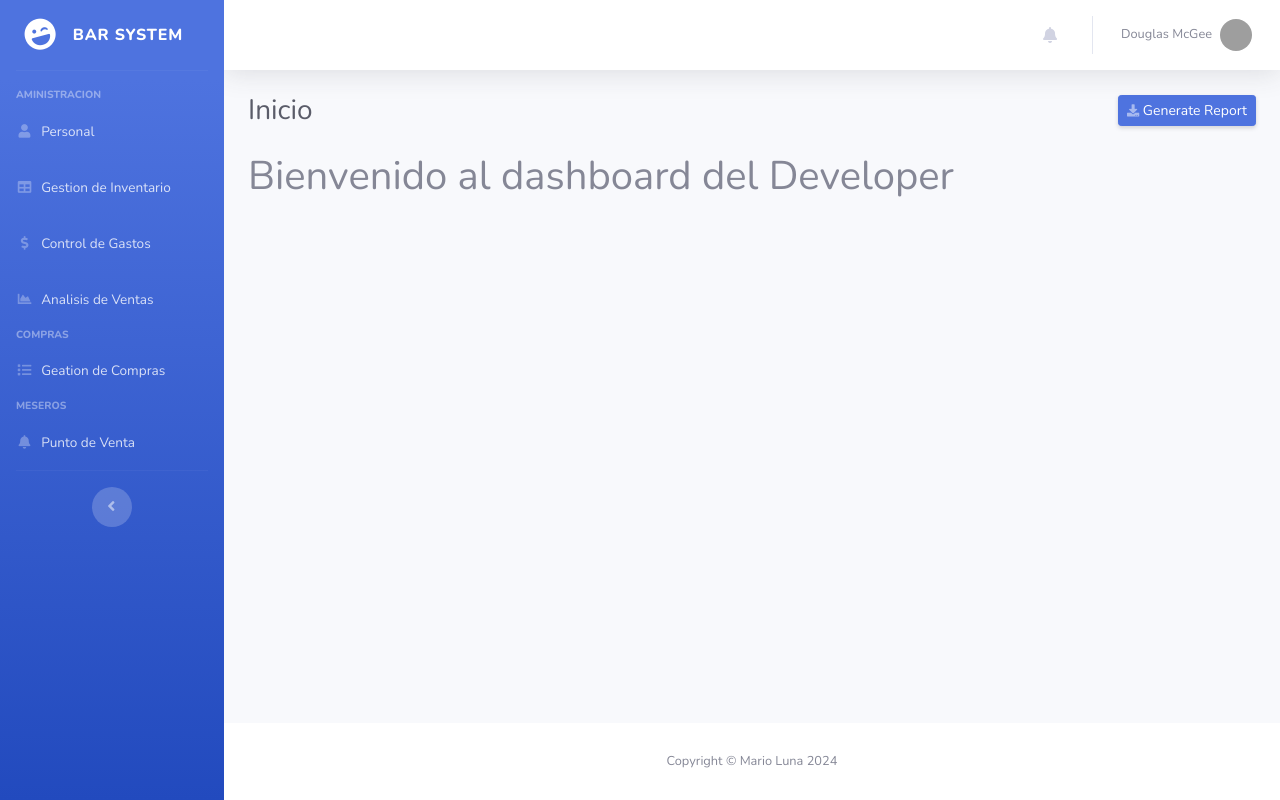
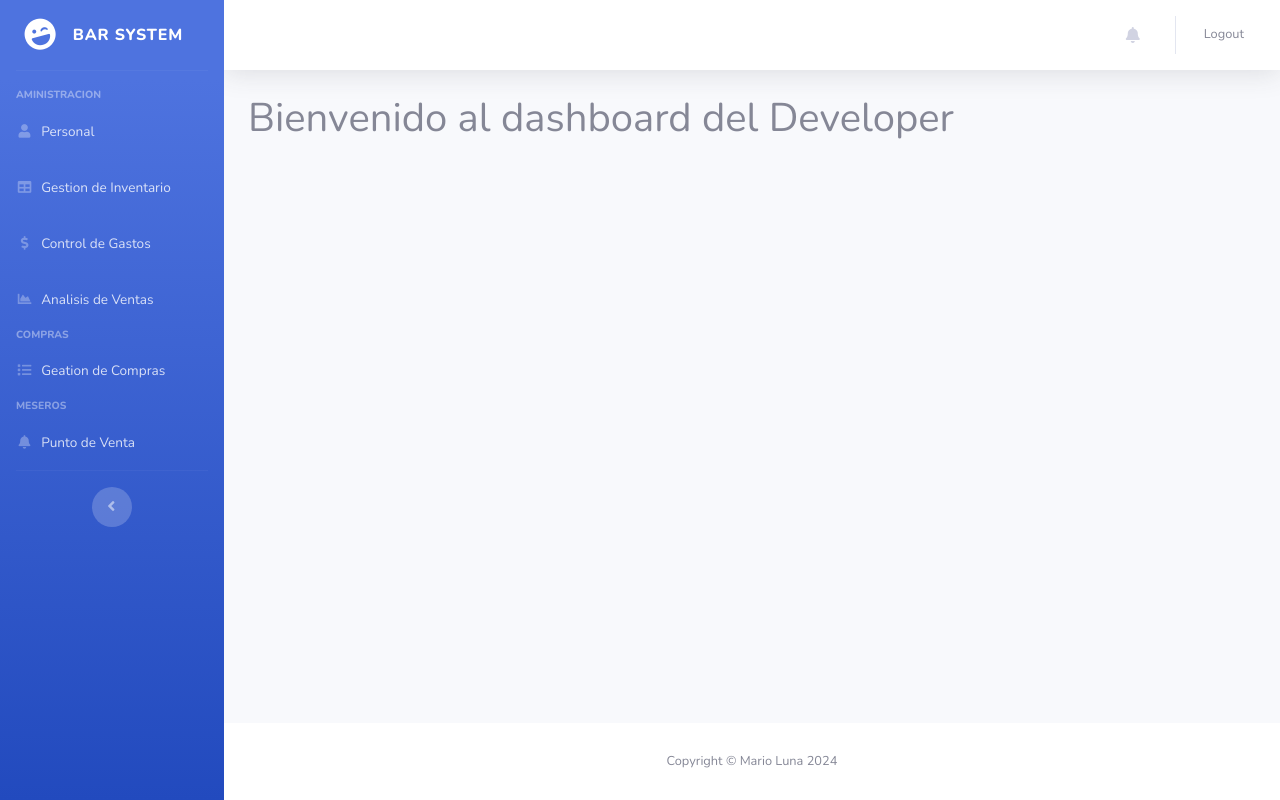
Before and after one commit to AlbertoLuna123/barProject, a Flask app: page /developer in a window 1280 px wide. Run offline with Flask 3, Linux system fonts and the light colour scheme; some libraries are stand-ins or nearby versions; grey boxes are pictures that could not be loaded.

Commit message:
Cambios en disenio HTML

```diff
--- a/app.py
+++ b/app.py
@@ -70,7 +70,7 @@ def developer():
 @app.route("/personal")
 def personal():
     cursor = db.database.cursor()
-    sql = f"SELECT id_user,name_user,last_name_user FROM user"
+    sql = f"SELECT * FROM user a INNER JOIN userType b ON a.id_userType = b.id_userType"
     cursor.execute(sql)
     user = cursor.fetchall()
     return render_template("personal.html",user = user)
@@ -82,7 +82,7 @@ def usuario(id):
     sql = f"SELECT * FROM user a INNER JOIN userType b ON a.id_userType = b.id_userType WHERE a.id_user = {id}"
     cursor.execute(sql)
     user = cursor.fetchone()
-    return render_template("user.html",id=id,user=user)
+    return render_template("user.html",user=user)
 
 if __name__ == '__main__':
     #DEBUG is SET to TRUE. CHANGE FOR PROD
--- a/templates/developer.html
+++ b/templates/developer.html
@@ -249,9 +249,7 @@
                         <li class="nav-item dropdown no-arrow">
                             <a class="nav-link dropdown-toggle" href="#" id="userDropdown" role="button"
                                 data-toggle="dropdown" aria-haspopup="true" aria-expanded="false">
-                                <span class="mr-2 d-none d-lg-inline text-gray-600 small">Douglas McGee</span>
-                                <img class="img-profile rounded-circle"
-                                    src="img/undraw_profile.svg">
+                                <span class="mr-2 d-none d-lg-inline text-gray-600 small">Logout</span>
                             </a>
                             <!-- Dropdown - User Information -->
                             <div class="dropdown-menu dropdown-menu-right shadow animated--grow-in"
@@ -270,13 +268,6 @@
 
                 <!-- Begin Page Content -->
                 <div class="container-fluid">
-
-                    <!-- Page Heading -->
-                    <div class="d-sm-flex align-items-center justify-content-between mb-4">
-                        <h1 class="h3 mb-0 text-gray-800">Inicio</h1>
-                        <a href="#" class="d-none d-sm-inline-block btn btn-sm btn-primary shadow-sm"><i
-                                class="fas fa-download fa-sm text-white-50"></i> Generate Report</a>
-                    </div>
 
                     <!-- Content Row -->
                     <div class="row">
```
Also changed, not shown: templates/personal.html (+14 -16 lines).
